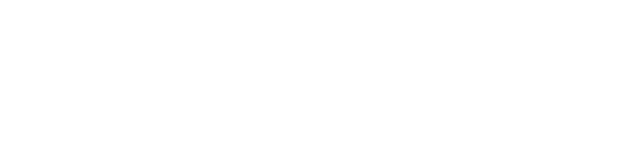
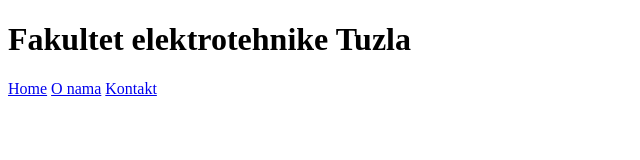
Before and after one commit to amarascic/rtpp-lab-1, a plain HTML site: page index.html in a window 1280 px wide. Shown: the whole page, without its empty margins (0-640 px from the left). Drawn offline with Linux system fonts and the light colour scheme.

Commit message:
dodan header s navigacijom

```diff
--- a/index.html
+++ b/index.html
@@ -5,5 +5,13 @@
 <title>Fakultet elektrotehnike</title>
 </head>
 <body>
+    <header>
+<h1>Fakultet elektrotehnike Tuzla</h1>
+<nav>
+<a href="#">Home</a>
+<a href="#">O nama</a>
+<a href="#">Kontakt</a>
+</nav>
+</header>
 </body>
 </html>
```
